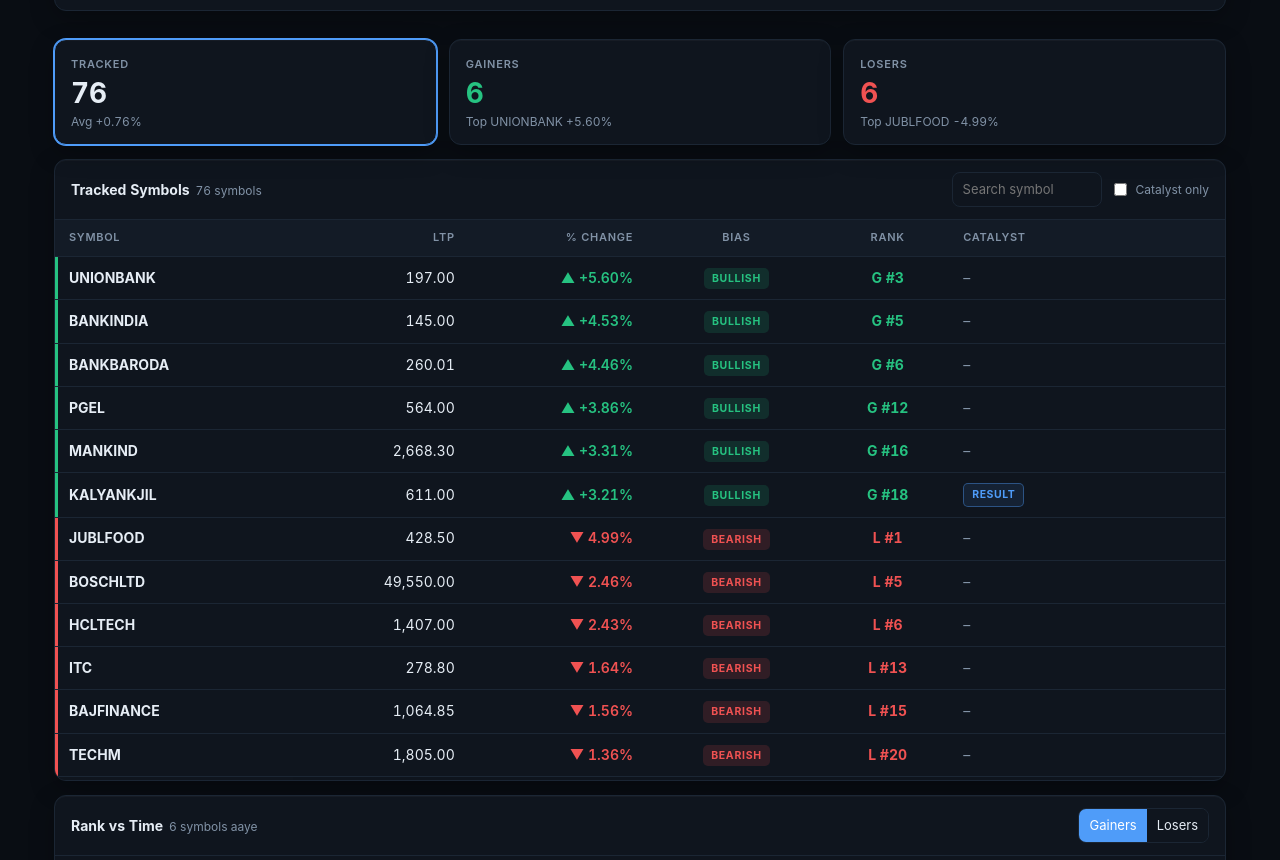
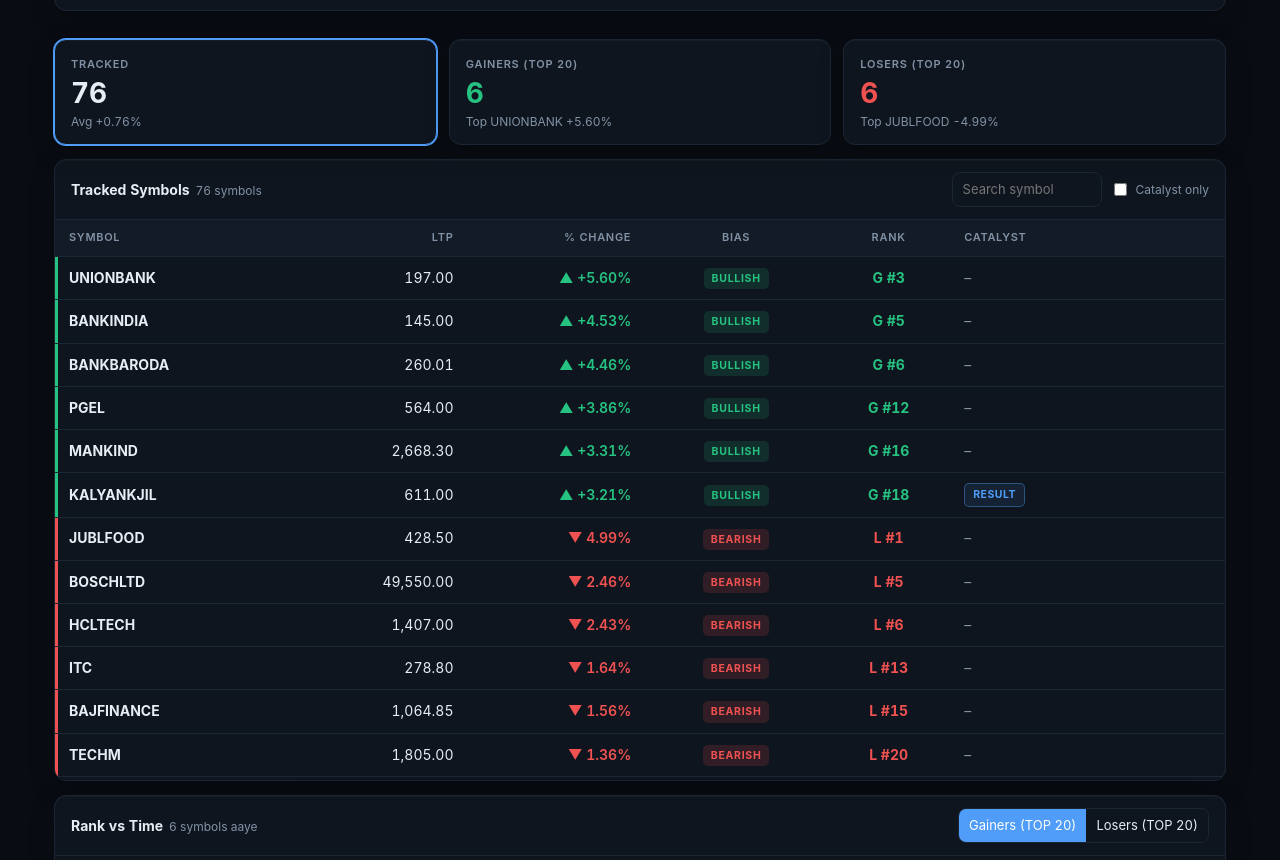
Before and after one commit to Anshu4rky4/nse-tracker, a plain HTML site: page docs/index.html in a window 1280 px wide. Shown: the part 212-1072 px from the top of the page. Drawn offline with nearby package versions, Linux system fonts and the light colour scheme.

Commit message:
Update index.html

```diff
--- a/docs/index.html
+++ b/docs/index.html
@@ -81,15 +81,15 @@ th,td{padding:9px 10px;font-size:13px}.brand small{display:none}.sg small{font-s
 
 <section class="seg">
 <button class="sg on" id="s-all" data-v="all"><span class="lbl">Tracked</span><b id="n-all">–</b><small id="x-all"></small></button>
-<button class="sg g" id="s-g" data-v="g"><span class="lbl">Gainers</span><b id="n-g">–</b><small id="x-g"></small></button>
-<button class="sg l" id="s-l" data-v="l"><span class="lbl">Losers</span><b id="n-l">–</b><small id="x-l"></small></button>
+<button class="sg g" id="s-g" data-v="g"><span class="lbl" id="l-g">Gainers (TOP 20)</span><b id="n-g">–</b><small id="x-g"></small></button>
+<button class="sg l" id="s-l" data-v="l"><span class="lbl" id="l-l">Losers (TOP 20)</span><b id="n-l">–</b><small id="x-l"></small></button>
 </section>
 
 <section class="card panel"><div class="ph"><h2 id="tt">Tracked Symbols<span id="tc"></span></h2>
 <div class="ctl"><input type="search" id="q" placeholder="Search symbol"><label class="sw"><input type="checkbox" id="co">Catalyst only</label></div></div>
 <div class="tw"><table><thead><tr><th>Symbol</th><th>LTP</th><th>% Change</th><th style="text-align:center">Bias</th><th style="text-align:center">Rank</th><th>Catalyst</th></tr></thead><tbody id="tb"></tbody></table></div></section>
 
-<section class="card panel"><div class="ph"><h2>Rank vs Time<span id="cs"></span></h2><div class="tabs"><button id="tg" class="on">Gainers</button><button id="tl">Losers</button></div></div>
+<section class="card panel"><div class="ph"><h2>Rank vs Time<span id="cs"></span></h2><div class="tabs"><button id="tg" class="on">Gainers (TOP 20)</button><button id="tl">Losers (TOP 20)</button></div></div>
 <div class="cb"><div class="ctl"><button id="ca">All</button><button id="cn">None</button><span class="mut" style="font-size:12px">Rank 1 = top · line upar = behtar rank · gap = list me nahi</span></div>
 <div class="chips" id="chips"></div><div class="ch"><canvas id="cv"></canvas><div class="empty" id="ce" style="display:none;position:absolute;inset:0"></div></div></div>
 <details><summary>Snapshot Log · kis time par kaun gainer / loser me tha</summary><div class="tl"><table><tbody id="log"></tbody></table></div></details></section>
@@ -119,10 +119,10 @@ function istNow(){const p=new Intl.DateTimeFormat("en-GB",{timeZone:"Asia/Kolkat
 function build(){const S=doc.snaps,last=S[S.length-1]||{},prev=S[S.length-2]||{},m=last.m||{},cat=doc.cat||{},res=doc.res||{};
 return doc.symbols.map(s=>{const x=m[s]||{},gr=x.gr??null,lr=x.lr??null,sd=gr!=null?"g":lr!=null?"l":null,rk=sd=="g"?gr:sd=="l"?lr:null,pr=sd&&prev[sd]&&prev[sd][s]?prev[sd][s].r:null;
 return{s,ltp:x.ltp??null,p:x.p??null,sd,rk,d:pr!=null?pr-rk:null,cat:cat[s]||[],rd:res[s]}})}
-const P=r=>r.p??0;
+const P=r=>r.p??0,TN=()=>doc.top_n||20;
 const byG=a=>a.filter(r=>r.sd=="g").sort((a,b)=>P(b)-P(a)),byL=a=>a.filter(r=>r.sd=="l").sort((a,b)=>P(a)-P(b)),byN=a=>a.filter(r=>!r.sd).sort((a,b)=>P(b)-P(a));
 
-function render(){const S=doc.snaps,last=S[S.length-1]||{};R=build();const G=byG(R),L=byL(R),N=byN(R);
+function render(){const S=doc.snaps,last=S[S.length-1]||{};$("l-g").textContent=`Gainers (TOP ${TN()})`;$("l-l").textContent=`Losers (TOP ${TN()})`;$("tg").textContent=`Gainers (TOP ${TN()})`;$("tl").textContent=`Losers (TOP ${TN()})`;R=build();const G=byG(R),L=byL(R),N=byN(R);
 // breadth
 const a=last.adv,dn=last.dec,u=last.unch,t=(a||0)+(dn||0)+(u||0);
 $("adv").textContent=a??"–";$("dec").textContent=dn??"–";$("unc").textContent=u??"–";
@@ -142,9 +142,9 @@ table();record();safeChart()}
 function table(){const G=byG(R),L=byL(R),N=byN(R),q=$("q").value.trim().toUpperCase(),co=$("co").checked;
 let rows=view=="g"?G:view=="l"?L:[...G,...L,...N];
 rows=rows.filter(r=>(!q||r.s.includes(q))&&(!co||r.cat.length));
-$("tt").firstChild.textContent=view=="g"?"Gainers · sorted by % change":view=="l"?"Losers · biggest fall first":"Tracked Symbols";$("tc").textContent=rows.length+" symbols";
+$("tt").firstChild.textContent=view=="g"?"Gainers (TOP "+TN()+") · sorted by % change":view=="l"?"Losers (TOP "+TN()+") · biggest fall first":"Tracked Symbols";$("tc").textContent=rows.length+" symbols";
 ["all","g","l"].forEach(v=>$("s-"+v).classList.toggle("on",v==view));
-$("tb").innerHTML=rows.length?rows.map(r=>{const c=r.sd=="g"?"g":r.sd=="l"?"l":"",bc=r.sd=="g"?["BULLISH","bg"]:r.sd=="l"?["BEARISH","bl"]:["NEUTRAL","bn"];
+$("tb").innerHTML=rows.length?rows.map(r=>{const c=r.sd=="g"?"g":r.sd=="l"?"l":"",bc=r.sd=="g"?["BULLISH","bg"]:r.sd=="l"?["BEARISH","bl"]:r.p>0?["POSITIVE","bg"]:r.p<0?["NEGATIVE","bl"]:["NEUTRAL","bn"];
 const dl=r.d?`<span class="dl ${r.d>0?"g":"l"}">${r.d>0?"▲"+r.d:"▼"+-r.d}</span>`:"";
 const ct=r.cat.map(t=>`<span class="ct ${CC[t]}"${t=="RESULT"&&r.rd?` title="Result date: ${r.rd}"`:""}>${t}</span>`).join("")||'<span class="mut">–</span>';
 return`<tr class="${c?"b"+c:""}"><td>${r.s}</td><td>${fmt(r.ltp)}</td><td class="chg ${r.p==null?"":r.p>=0?"g":"l"}">${r.p==null?"–":(r.p>=0?"▲ ":"▼ ")+sg(r.p).replace("-","")}</td><td style="text-align:center"><span class="bd ${bc[1]}">${bc[0]}</span></td><td style="text-align:center" class="rk ${c}">${r.sd?(r.sd=="g"?"G":"L")+" #"+r.rk+dl:'<span class="mut">–</span>'}</td><td>${ct}</td></tr>`}).join(""):`<tr><td colspan="6" class="empty" style="text-align:center;position:static">Koi symbol nahi mila</td></tr>`}
```
